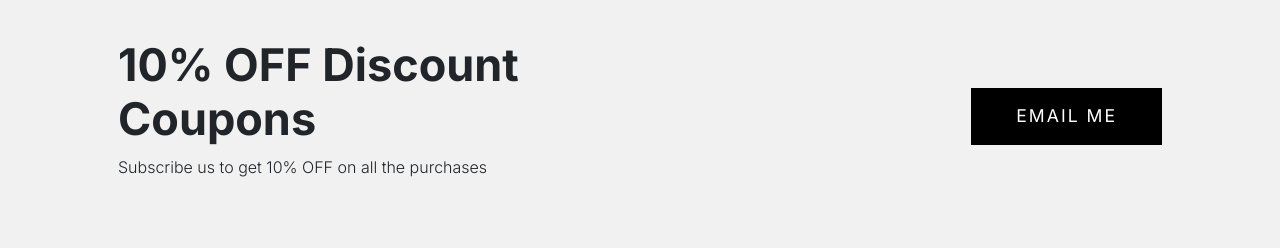
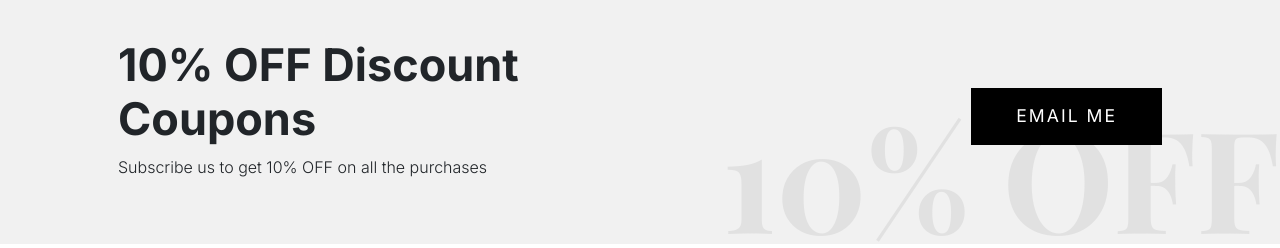
Before and after one commit to dhruvparmar25/fashion_store_fe, a Vue app: page / in a window 1280 px wide. Shown: the part 537-785 px from the top of the page. Built offline with nearby package versions, Linux system fonts and the light colour scheme; no server answers; a web font is replaced by a local one.

Commit message:
css edit

```diff
--- a/src/components/OfferPage/offer.vue
+++ b/src/components/OfferPage/offer.vue
@@ -37,7 +37,7 @@
   font-weight: 700;
   color: #212529;
 }
-.offtext[data-v-11c85b44] {
+.offtext {
   position: absolute;
   top: 80px;
   bottom: 0px;
--- a/src/views/ProductDetail.vue
+++ b/src/views/ProductDetail.vue
@@ -277,7 +277,7 @@ const addToCart = async () => {
   width: fit-content;
   margin-right: 200px;
 }
-.addtocart[data-v-95e08fb6] {
+.addtocart {
   background-color: #26829c;
   font-family: "Montserrat";
   font-size: 16px;
```
